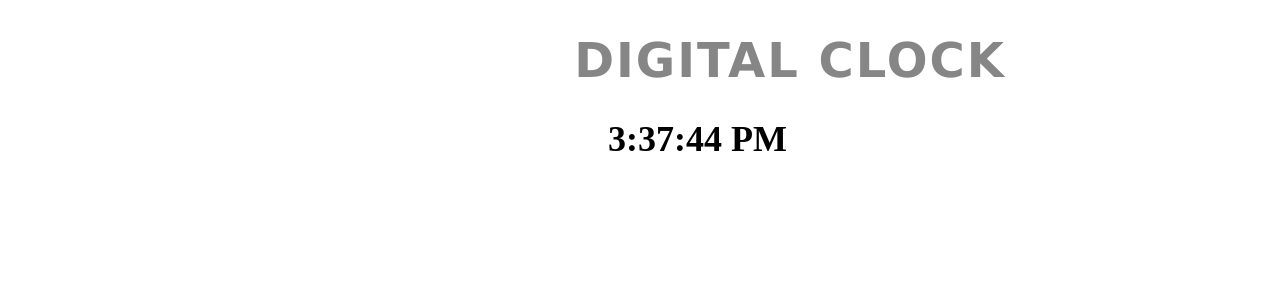
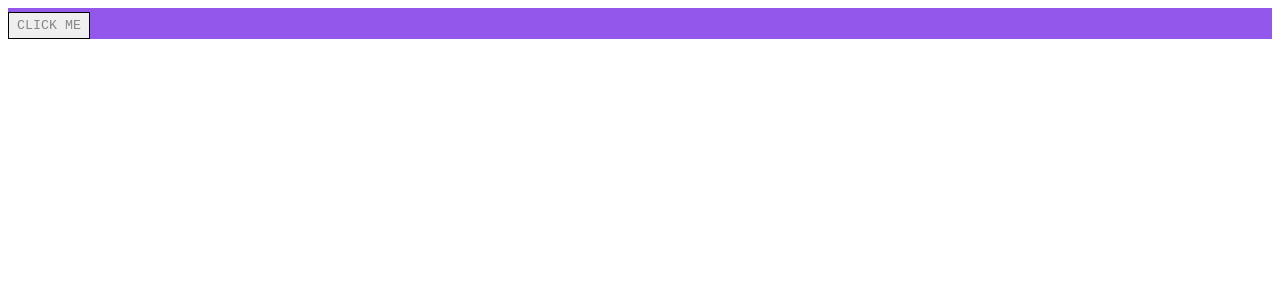
Before and after one commit to full-stack-developer-SURE-TRUST/g3, a React (Create React App) app in the folder first/: page / in a window 1280 px wide. Shown: the top 300 px of the page. Built offline with nearby package versions, Linux system fonts and the light colour scheme.

Commit message:
bg change

```diff
--- /dev/null
+++ b/first/src/Events.js
@@ -0,0 +1,24 @@
+import React, { useState } from "react"
+
+const Events=()=>{
+    const purple = "#9457eb";
+    const[bg, change]= useState(purple)
+    const [name, changename] = useState("click Me ")
+
+    const bgchange=()=>{
+        let chng = "#96ded1"
+        change(chng);
+        changename('👋 huree!!!')
+    };
+
+    return(
+        <>
+        <div style={{backgroundColor:bg}}>
+        <button onDoubleClick={bgchange}>{name}</button>
+        </div>
+
+        </>
+    )
+}
+
+export default Events;
--- a/first/src/index.css
+++ b/first/src/index.css
@@ -1,39 +1,41 @@
-sans-serif{
+/* sans-serif{
 -webkit-font-smoothing: antialiased;
 -moz-osx-font-smoothing: grayscale;
-background-color: rgb(117, 160, 146);
 box-sizing: border-box;
 padding: 0%;
 
-}
+} */
 
-.heading{
+/* .heading{
 padding: 30px 0;
 text-align: center;
 font-family: 'Lucida Sans', 'Lucida Sans Regular', 'Lucida Grande', 'Lucida Sans Unicode', Geneva, Verdana, sans-serif;
 text-transform: uppercase;
 /* font-size: 13px; */
-letter-spacing: 2px;
+/* letter-spacing: 2px; */
 /* font-weight: 500; */
-color: #868686;
+/* color: #868686;
 background-color: #fff;
 font-size: 1.srem;
 margin-bottom: 30px;
 align-items: center;
-}
+}  */
 
- .cards{
+ /* .cards{
 width: auto;
 height: 100%;
-}
+} */
 
- div{
+
+
+div{
 text-transform: capitalize;
 font-size: x-large  ;
 font-family: 'East Sea Dokdo', cursive;
- /* display: flex;  */
- margin-top: -30px;
- margin-left: 300px;
+/* display: flex;  */
+ margin-top: 0px;
+ /* margin-left: 300px; */
+
  }
 
 /* .card{
@@ -75,9 +77,9 @@ border-bottom-right-radius: 12px;
 padding: 16px 24px 24px 24px;
 background-color: #fff;
 } */
-span{
+/* span{
 color: rgb(226, 136, 193);
-}
+} */
 /* .cardcate{
 font-family: 'Courier New', Courier, monospace;
 text-transform: uppercase;
@@ -94,20 +96,19 @@ font-family: 'Courier New', Courier, monospace;
 background-color: #fff;
 text-transform: capitalize;
 } */
-/* button{
+button{
 padding: 5px 8px;
 font-family: 'Courier New', Courier, monospace;
 text-transform: uppercase;
-font-size: 13px;
-letter-spacing: 2px;
-font-weight: 500;
+/* font-size: 13px; */
+/* letter-spacing: 2px; */
+/* font-weight: 500; */
 color: #868686;
-background-color: #fff;
 outline: none;
 border: 1px solid #000000;
 cursor: pointer;
-} */
-
+}
+/*
 @media (max-width: 768){
 
-}
+}  */
--- a/first/src/index.js
+++ b/first/src/index.js
@@ -1,10 +1,12 @@
 import React from 'react';
 import ReactDOM from 'react-dom';
 import './index.css';
-import Dclock from "./Dclock";
+import Events from './Events';
+
+
 ReactDOM.render(
   <>
-  <Dclock />
+  <Events />
 </>,
 
   document.getElementById('root')
```
